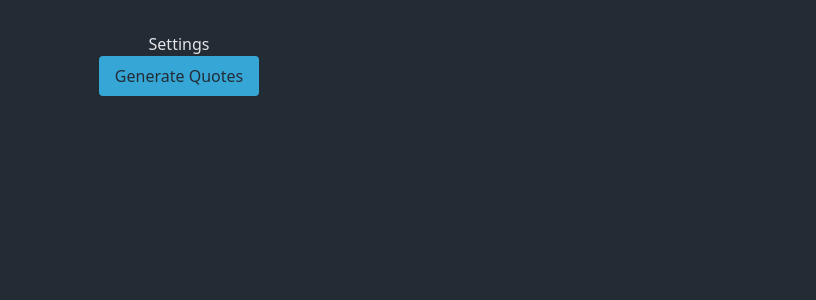
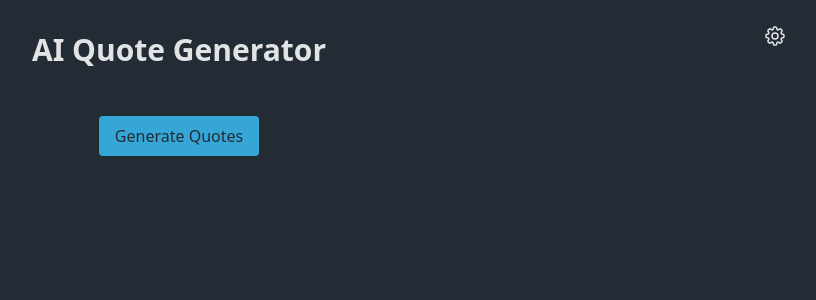
Before and after one commit to kelly-ung/WebQuote-Pilot, a React (Vite) app: page / in a window 1280 px wide. Shown: the top 300 px of the page, without its empty margins (461-1277 px from the left). Built offline with nearby package versions, Linux system fonts and the light colour scheme.

Commit message:
add settings icon and header

```diff
--- a/src/App.tsx
+++ b/src/App.tsx
@@ -83,11 +83,15 @@
 
   return (
     <>
-      <button onClick={handleSettings}>Settings</button>
+      <button className="absolute top-4 right-4 px-4 py-2 cursor-pointer transition-transform hover:scale-105" onClick={handleSettings}>
+        <svg xmlns="http://www.w3.org/2000/svg" fill="none" viewBox="0 0 24 24" stroke-width="1.5" stroke="currentColor" className="size-6">
+          <path stroke-linecap="round" stroke-linejoin="round" d="M10.343 3.94c.09-.542.56-.94 1.11-.94h1.093c.55 0 1.02.398 1.11.94l.149.894c.07.424.384.764.78.93.398.164.855.142 1.205-.108l.737-.527a1.125 1.125 0 0 1 1.45.12l.773.774c.39.389.44 1.002.12 1.45l-.527.737c-.25.35-.272.806-.107 1.204.165.397.505.71.93.78l.893.15c.543.09.94.559.94 1.109v1.094c0 .55-.397 1.02-.94 1.11l-.894.149c-.424.07-.764.383-.929.78-.165.398-.143.854.107 1.204l.527.738c.32.447.269 1.06-.12 1.45l-.774.773a1.125 1.125 0 0 1-1.449.12l-.738-.527c-.35-.25-.806-.272-1.203-.107-.398.165-.71.505-.781.929l-.149.894c-.09.542-.56.94-1.11.94h-1.094c-.55 0-1.019-.398-1.11-.94l-.148-.894c-.071-.424-.384-.764-.781-.93-.398-.164-.854-.142-1.204.108l-.738.527c-.447.32-1.06.269-1.45-.12l-.773-.774a1.125 1.125 0 0 1-.12-1.45l.527-.737c.25-.35.272-.806.108-1.204-.165-.397-.506-.71-.93-.78l-.894-.15c-.542-.09-.94-.56-.94-1.109v-1.094c0-.55.398-1.02.94-1.11l.894-.149c.424-.07.765-.383.93-.78.165-.398.143-.854-.108-1.204l-.526-.738a1.125 1.125 0 0 1 .12-1.45l.773-.773a1.125 1.125 0 0 1 1.45-.12l.737.527c.35.25.807.272 1.204.107.397-.165.71-.505.78-.929l.15-.894Z" />
+          <path stroke-linecap="round" stroke-linejoin="round" d="M15 12a3 3 0 1 1-6 0 3 3 0 0 1 6 0Z" />
+        </svg>
+      </button>
+
       <div>
-        <button className="px-4 py-2 [background-color:#35a6d5] text-[#232c35] rounded hover:bg-[#206eaa] cursor-pointer transition-transform hover:scale-105"
-          onClick={handleClick}>Generate Quotes
-        </button>
+        <h1 className="text-3xl font-bold mb-6">AI Quote Generator</h1>
         <p>
           {result && (
             <ul className="list-disc ml-6">
@@ -97,6 +101,10 @@
             </ul>
           )}
         </p>
+
+        <button className="mt-6 px-4 py-2 [background-color:#35a6d5] text-[#232c35] rounded hover:bg-[#206eaa] cursor-pointer transition-transform hover:scale-105"
+          onClick={handleClick}>Generate Quotes
+        </button>
       </div>
     </>
   )
```
